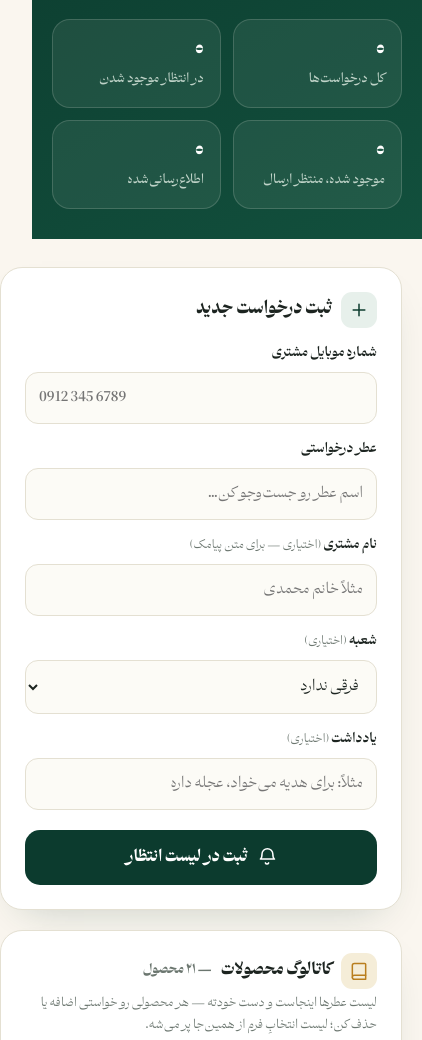
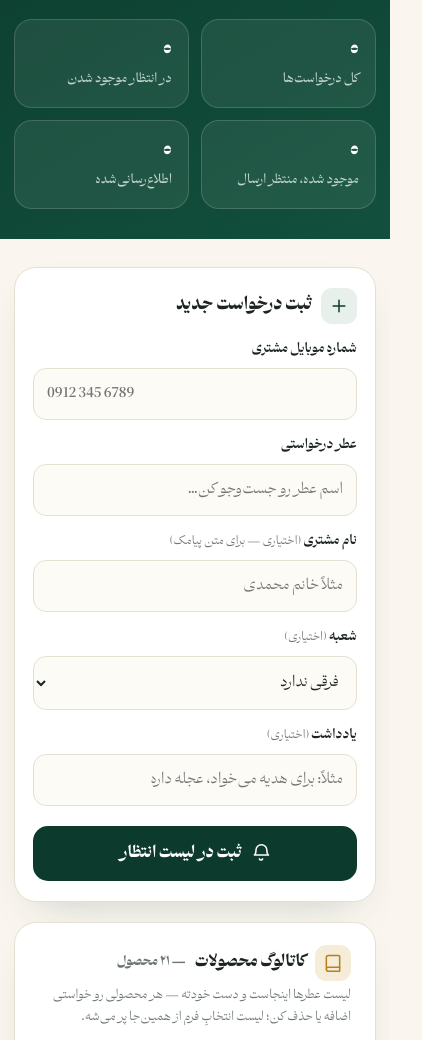
Before and after one commit to IrisPerfumer/iris-notify, a plain HTML site: page index.html in a window 390 px wide. Shown: the part 177-1217 px from the top of the page, 422 px wide, since content can reach past the window. Drawn offline with Linux system fonts and the light colour scheme.

Commit message:
Mobile fix: prevent horizontal overflow, center layout, tighter side padding

```diff
--- a/index.html
+++ b/index.html
@@ -142,6 +142,16 @@ main{padding:28px 0 60px}
 .cat-row .cc{font-size:.74rem;color:var(--muted)}
 .cat-row .del{margin-inline-start:auto;color:var(--red);font-size:.8rem;font-weight:700;padding:4px 9px;border-radius:8px}
 .cat-row .del:hover{background:var(--red-soft)}
+/* — mobile centering / overflow fix — */
+html,body{overflow-x:clip}
+.grid{grid-template-columns:400px minmax(0,1fr)}
+.grid>*{min-width:0}
+input,select,textarea{min-width:0;max-width:100%}
+@media(max-width:920px){.grid{grid-template-columns:minmax(0,1fr)}}
+@media(max-width:560px){
+  .wrap{padding:0 14px}
+  .form-card{padding:20px 18px}
+}
 </style>
 </head>
 <body>
```
